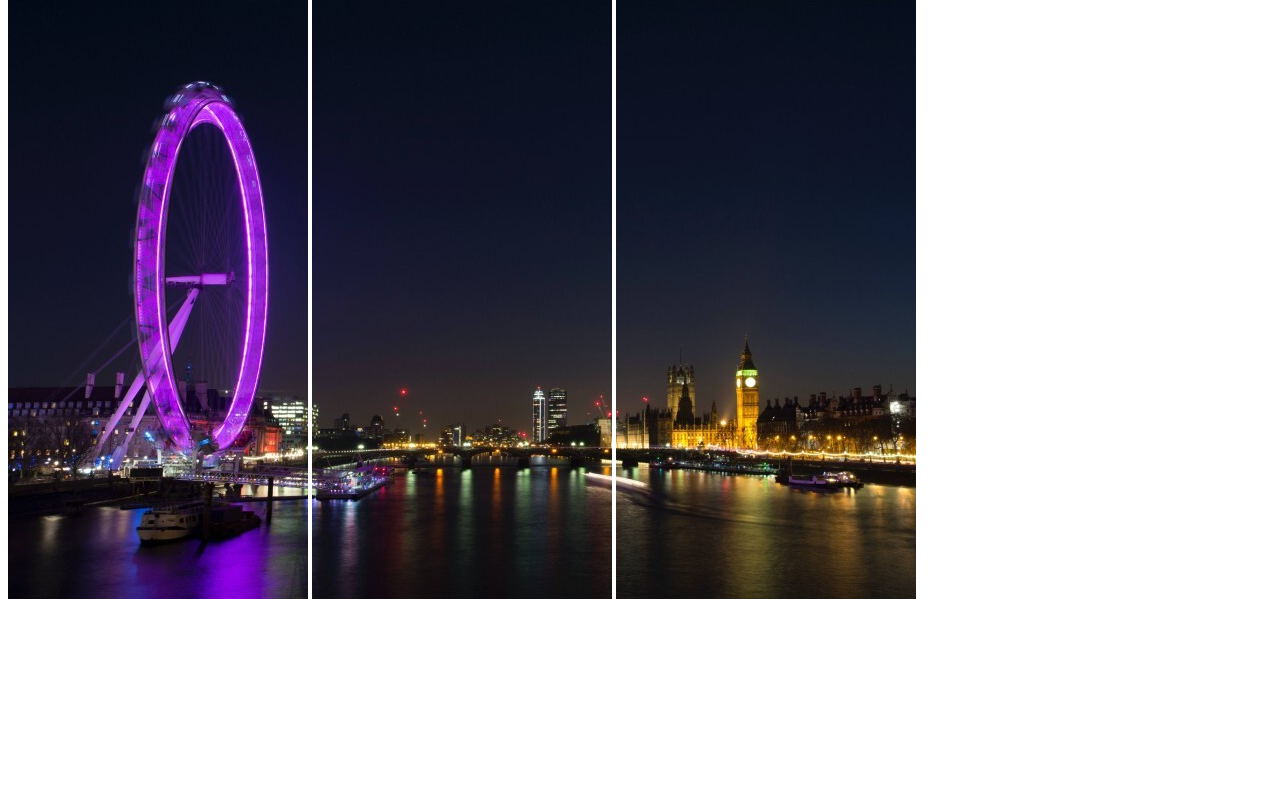
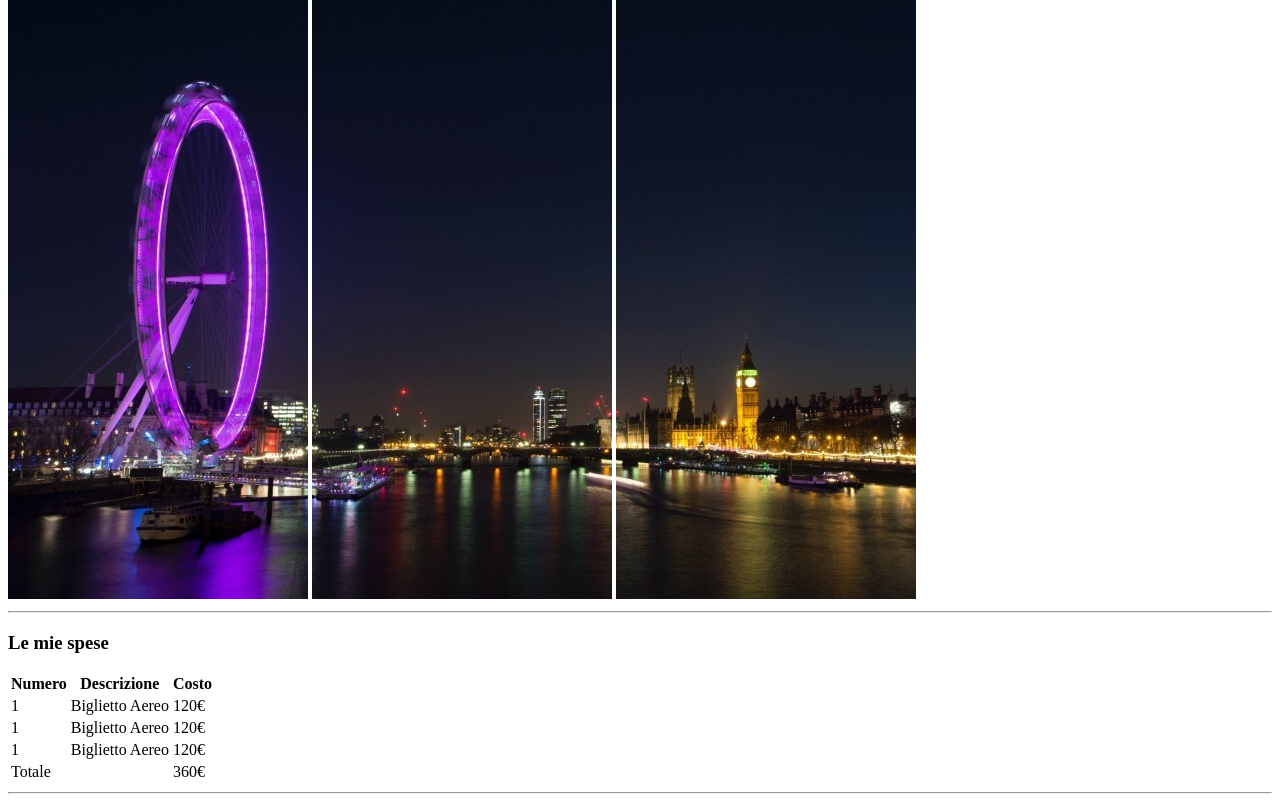
Before and after one commit to kapolandia/html-london-trip, a plain HTML site: page index.html in a window 1280 px wide. Shown: the part 68-870 px from the top of the page. Before the commit the page ends 800 px from the top, so only its background shows below. Drawn offline with Linux system fonts and the light colour scheme.

Commit message:
feat: le mie spese

```diff
--- a/index.html
+++ b/index.html
@@ -13,6 +13,46 @@
                 <img src="img/london-2.jpg" alt="paesaggio">
                 <img src="img/london-3.jpg" alt="case in vista">
             </header>
+
+            <hr>
+
+            <section>
+                <h3>Le mie spese</h3>
+                <table>
+                    <thead style="font-weight: bold;">
+                        <tr>
+                            <th>Numero</th>
+                            <th>Descrizione</th>
+                            <th>Costo</th>
+                        </tr>
+                    </thead>
+                    <tbody>
+                        <tr>
+                            <td>1</td>
+                            <td>Biglietto Aereo</td>
+                            <td>120&euro;</td>
+                        </tr>
+                        <tr>
+                            <td>1</td>
+                            <td>Biglietto Aereo</td>
+                            <td>120&euro;</td>
+                        </tr>
+                        <tr>
+                            <td>1</td>
+                            <td>Biglietto Aereo</td>
+                            <td>120&euro;</td>
+                        </tr>
+                        <tr>
+                            <td>Totale</td>
+                            <td></td>
+                            <td>360&euro;</td>
+                        </tr>
+                    </tbody>
+                </table>
+            </section>
+
+            <hr>
+
         </main>
     </body>
 </html>
```
